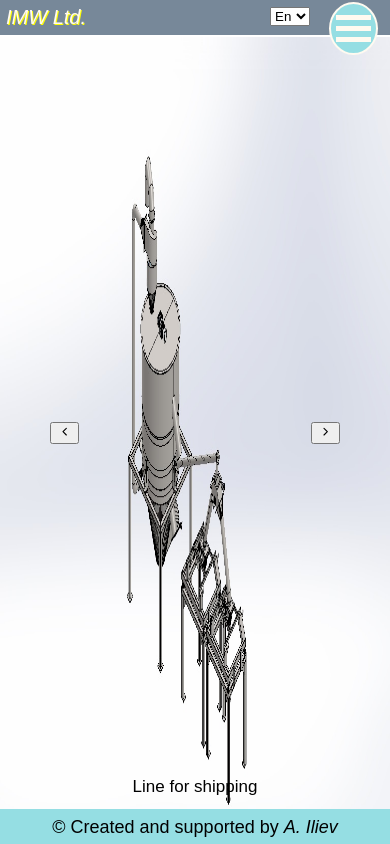
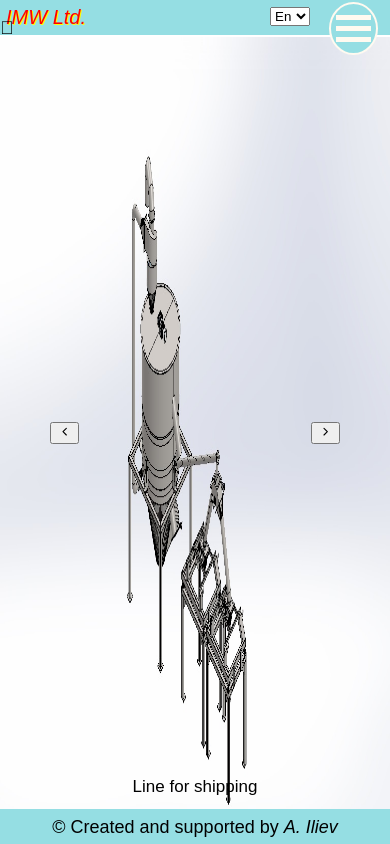
Before and after one commit to AleksandarIliev/IMW, a React (Create React App) app: page / in a window 390 px wide. Built offline with nearby package versions, Linux system fonts and the light colour scheme.

Commit message:
Try to implement account icon

```diff
--- a/src/App.css
+++ b/src/App.css
@@ -62,6 +62,10 @@
     background-color: #778899;
 }
 .miniNav a{
+    display: none;
+}
+
+.accountIcon a{
     display: none;
 }
 
@@ -134,7 +138,8 @@
         position: fixed;
         z-index: 2;
     }
-    .miniNav {
+    .miniNav,
+    .accountIcon {
         position: fixed;
         width: 100%;
         z-index: 1;
--- a/src/Components/Header/Navbar.js
+++ b/src/Components/Header/Navbar.js
@@ -31,6 +31,9 @@
                 <NavLink to="/team">{dictionary.team}</NavLink>
                 <NavLink to="/products">{dictionary.products}</NavLink>
                 <NavLink to="/contact">{dictionary.contact}</NavLink>
+            </div>}
+            <div className="accountIcon"><p>&#xf2bd;</p></div>
+            {show && <div className="accountMenu">
                 <NavLink to="/register">{dictionary.register}</NavLink>
                 <NavLink to="/login">{dictionary.login}</NavLink>
                 <NavLink to="/logout">{dictionary.logout}</NavLink>
```
